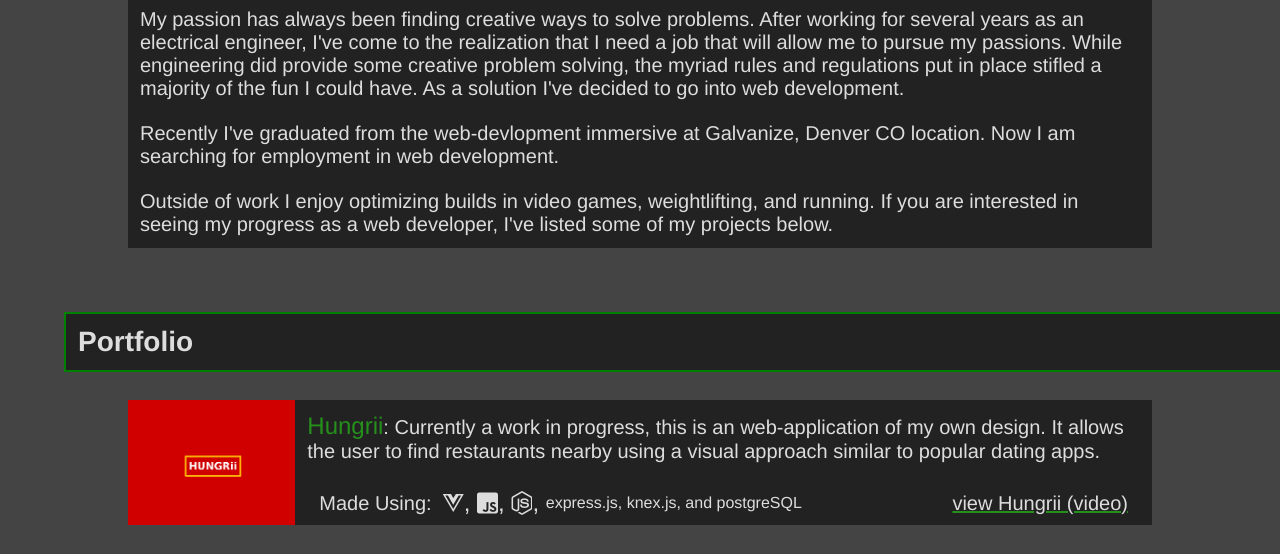
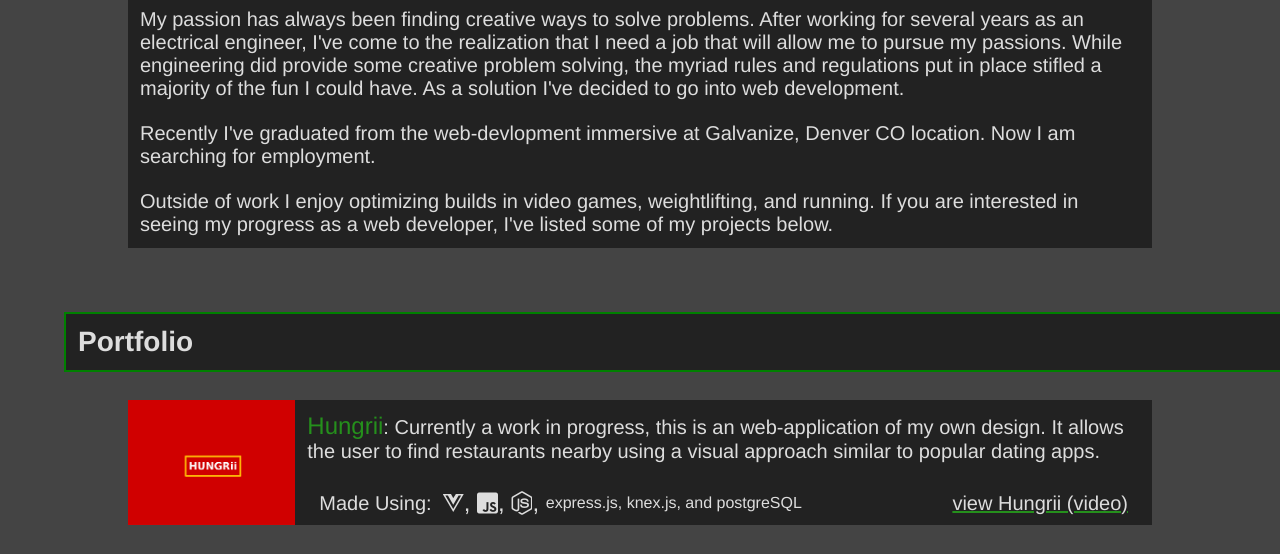
Before and after one commit to Kata7/personal_site, a plain HTML site: page index.html in a window 1280 px wide. Shown: the part 940-1494 px from the top of the page. Drawn offline with Linux system fonts and the light colour scheme.

Commit message:
fixed flow of 'about me' section

```diff
--- a/index.html
+++ b/index.html
@@ -33,7 +33,7 @@
     <div class="about-content">
       <p>My passion has always been finding creative ways to solve problems. After working for several years as an electrical engineer, I've come to the realization that I need a job that will allow me to pursue my passions. While engineering did provide some creative problem solving, the myriad rules and regulations put in place stifled a majority of the fun I could have. As a solution I've decided to go into web development.</p>
       <br>
-      <p>Recently I've graduated from the web-devlopment immersive at Galvanize, Denver CO location.  Now I am searching for employment in web development.</p>
+      <p>Recently I've graduated from the web-devlopment immersive at Galvanize, Denver CO location.  Now I am searching for employment.</p>
       <br>
       <p>Outside of work I enjoy optimizing builds in video games, weightlifting, and running. If you are interested in seeing my progress as a web developer, I've listed some of my projects below.</p>
     </div>
```
